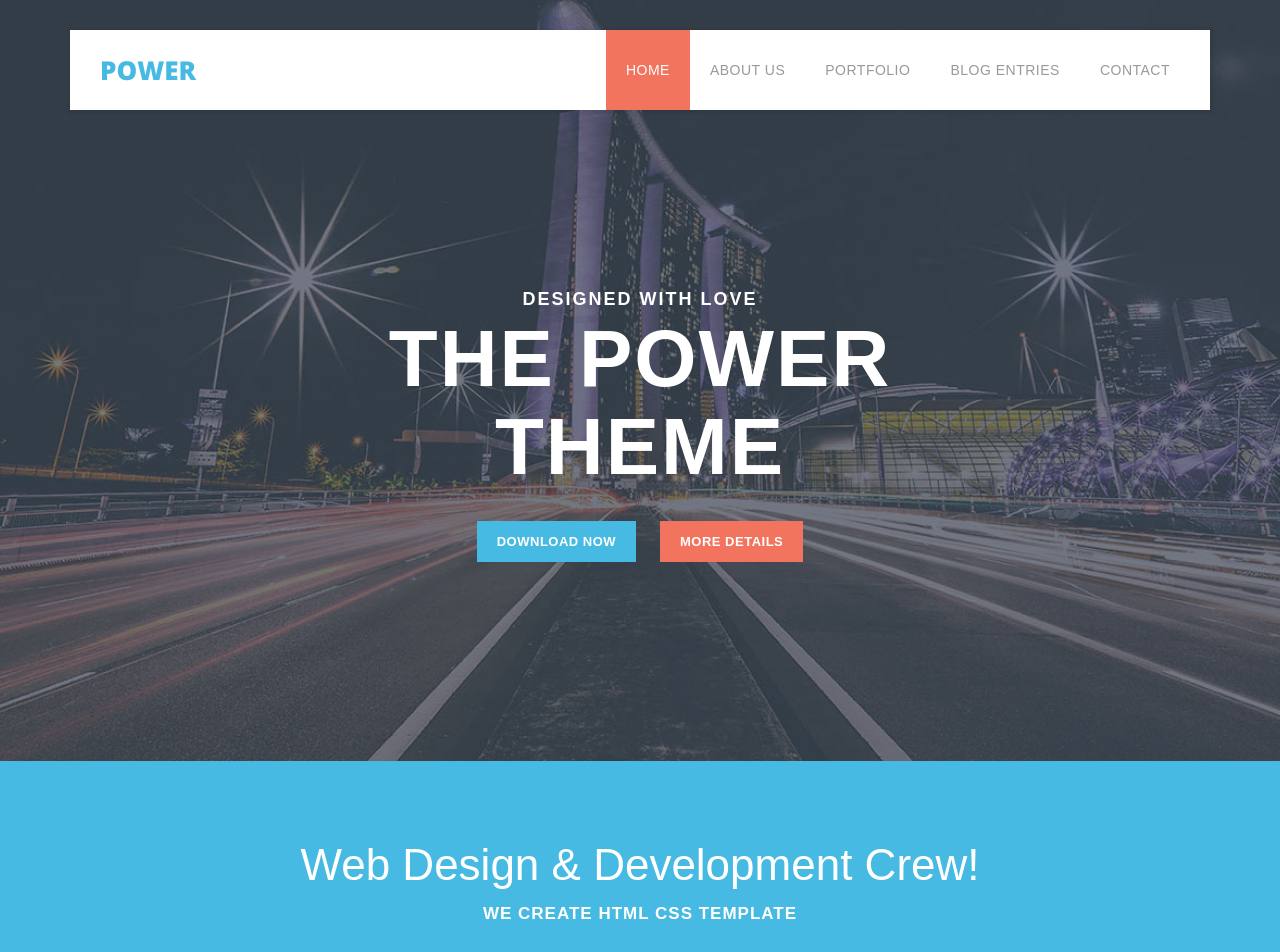
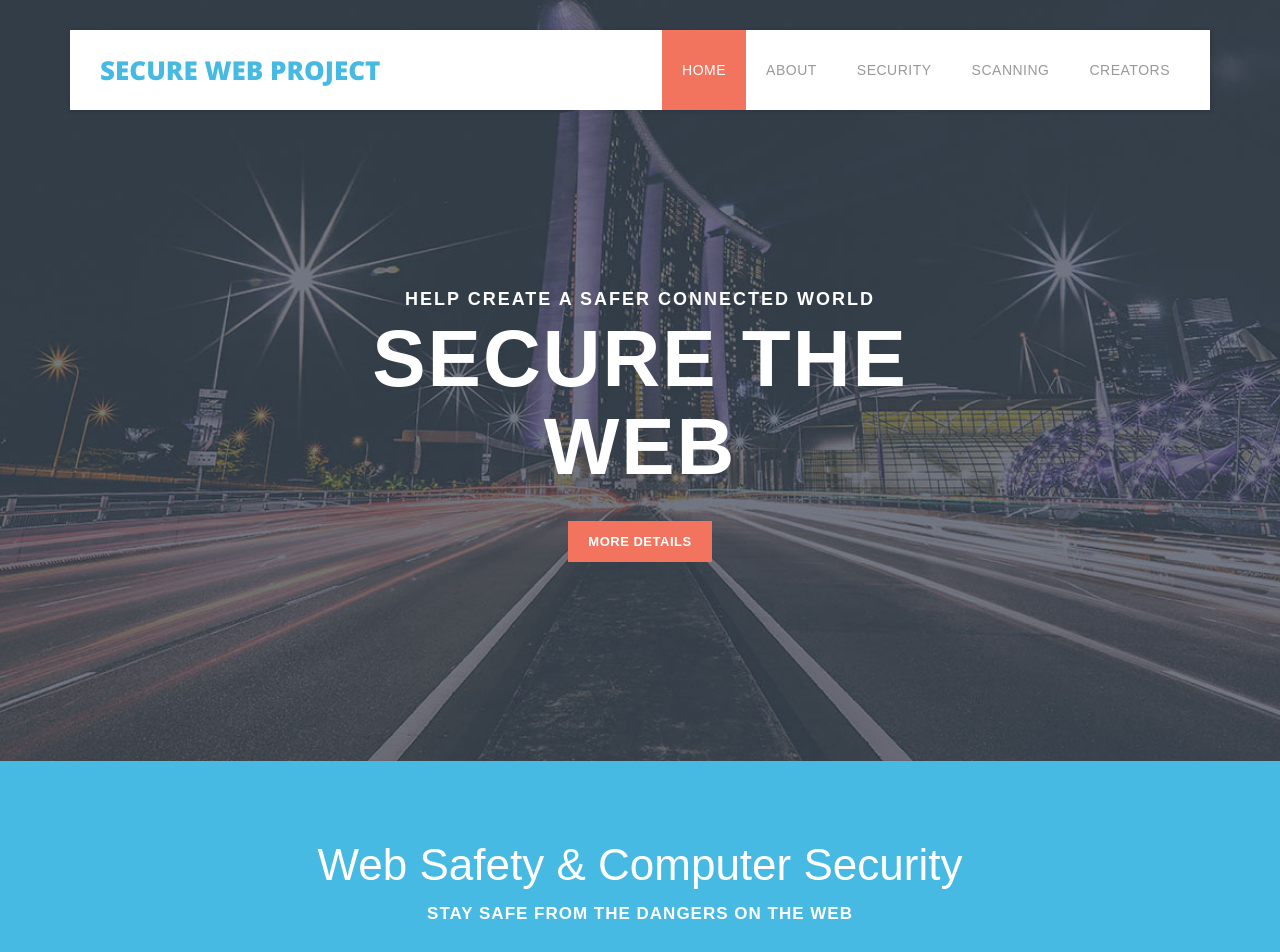
Before and after one commit to bengw99/HackBU2018, a plain HTML site: page site/index.html in a window 1280 px wide. Shown: the top 952 px of the page. Drawn offline with nearby package versions, Linux system fonts and the light colour scheme; some packages are replaced by stand-ins of ours.

Commit message:
index updates

```diff
--- a/site/index.html
+++ b/site/index.html
@@ -5,8 +5,8 @@
 <!--[if gt IE 8]><!--> <html class="no-js"> <!--<![endif]-->
     <head>
         <meta charset="utf-8">
-        <title>Power - Bootstrap HTML5 Template</title>
-    	<meta name="description" content="">
+        <title>Secure Web Project</title>
+    	<meta name="a site designed to help keep someone's web browsing more secure by helpbf them identify non-secure websites and malicious emails" content="">
         <meta name="viewport" content="width=device-width, initial-scale=1">
 <!--
 Power Template
@@ -43,14 +43,14 @@ http://www.templatemo.com/tm-508-power
                                             <span class="icon-bar"></span>
                                             <span class="icon-bar"></span>
                                         </button>
-                                        <a href="#top" class="navbar-brand">Power</a>
+                                        <a href="#top" class="navbar-brand">Secure Web Project</a>
                                         <div id="main-nav" class="collapse navbar-collapse">
                                             <ul class="menu-first nav navbar-nav" style="margin-right: 20px;">
                                                 <li class="active"><a href="#">Home</a></li>
-                                                <li><a href="#about">About Us</a></li>
-                                                <li><a href="#portfolio">Portfolio</a></li>
-                                                <li><a href="#blog">Blog Entries</a></li>
-                                                <li><a href="#contact-us">Contact</a></li>
+                                                <li><a href="#about">About</a></li>
+                                                <li><a href="#portfolio">Security</a></li>
+                                                <li><a href="#blog">Scanning</a></li>
+                                                <li><a href="#contact-us">Creators</a></li>
                                             </ul>
                                         </div> <!-- /.main-menu -->
                                     </div>
@@ -68,14 +68,10 @@ http://www.templatemo.com/tm-508-power
                 <div class="row">
                     <div class="col-md-8 col-md-offset-2">
                         <div class="banner-content">
-                            <h6>Designed With Love</h6>
-                            <h2>The Power Theme</h2>
+                            <h6>Help Create a Safer Connected World</h6>
+                            <h2>Secure The Web</h2>
                             <ul class="buttons">
-                                <li>
-                                    <div class="primary-button">
-                                        <a href="#about">Download Now</a>
-                                    </div>
-                                </li>
+
                                 <li>
                                     <div class="secondary-button">
                                         <a href="#portfolio">More Details</a>
@@ -93,8 +89,8 @@ http://www.templatemo.com/tm-508-power
             <div class="container">
                 <div class="row">
                     <div class="col-md-12">
-                        <h4>Web Design &amp; Development Crew!</h4>
-                        <h6>WE CREATE HTML CSS TEMPLATE</h6>
+                        <h4>Web Safety &amp; Computer Security</h4>
+                        <h6>STAY SAFE FROM THE DANGERS ON THE WEB</h6>
                         <div class="border-button"><a href="#portfolio">Discover More</a></div>
                     </div>
                 </div>
@@ -111,7 +107,7 @@ http://www.templatemo.com/tm-508-power
                                 <img src="img/first-service-icon.png" alt="">
                             </div>
                             <h4>Mobile Ready</h4>
-                            <p>Aenean ac ultricies nisl. Nullam vitae aliquam velit. Vestibulum a ex eget arcu accumsan luctus at vitae urna. Vestibulum ante ipsum primis in faucibus.</p>
+                            <p>Web security is important across all web enabled devices. <br>Even phones are susceptible to malicious content on the Internet.</p>
                         </div>
                     </div>
                     <div class="col-md-4">
```
